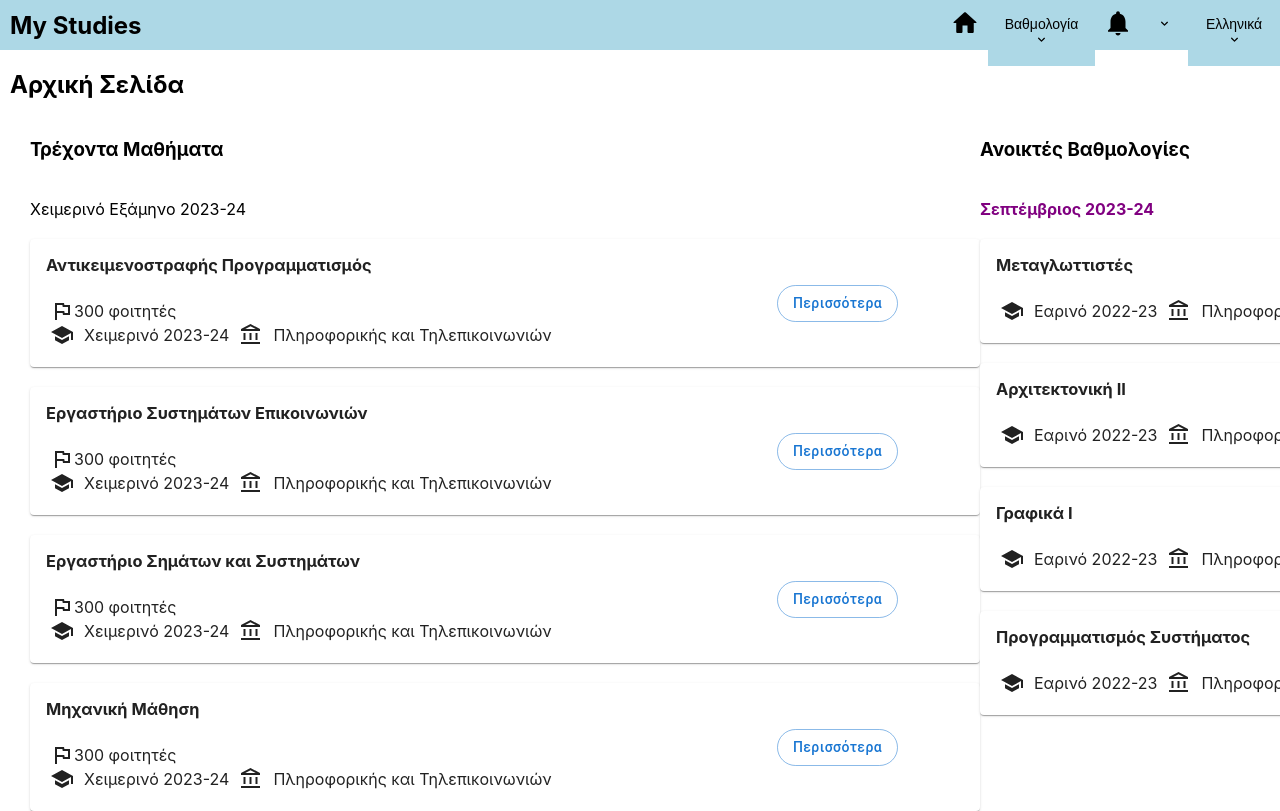
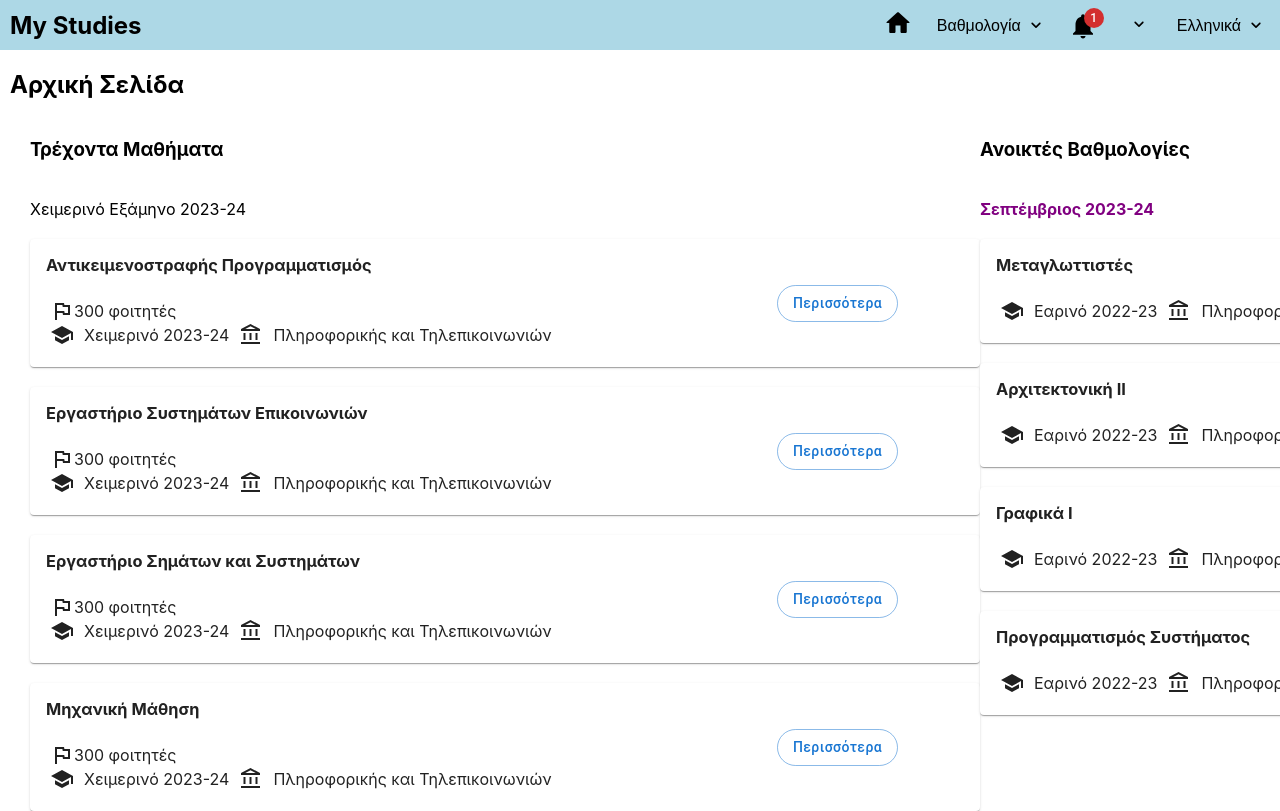
Before and after one commit to mgiannopoulos24/mystudiesv2, a React (Create React App) app: page /MainProf in a window 1280 px wide. Shown: the top 811 px of the page. Built offline with nearby package versions, Linux system fonts and the light colour scheme; no server answers.

Commit message:
Added notifications and fixed stretch problem

```diff
--- a/src/Header_Page/HeaderProf.css
+++ b/src/Header_Page/HeaderProf.css
@@ -6,7 +6,7 @@
 
 .column-1-header-1{
     display: flex;
-    flex:15%;
+    flex:50%;
     align-items: center;
     justify-content: flex-start;
 }
@@ -15,12 +15,11 @@
     margin-left: 10px;
 }
 
-.column-2-header-1{
-    flex:70%;
-}
+
 
 .column-3-header-1{
-    flex:30%;
+    flex:50%;
+    margin-left: 55%;
 }
 
 .row-icons-1{
@@ -35,25 +34,33 @@
     justify-content: center;
 }
 
+
+.button-text-1 {
+    margin-right: 5px;
+}
+
 .cell-grades-1{
-    display: block;
+    display: inline-block;
     align-items: center;
-    justify-content: center;
 }
 
 
 .cell-notif-1{
+    display: inline-block;
+    align-items: center;
     justify-content: center;
+    width:50px;
+    height: 50px;
 
 }
 
 .cell-user-1{
-    display: block;
+    display: inline-block;
     align-items: center;
 }
 
 .cell-lang-1{
-    display: block;
+    display: inline-block;
     align-items: center;
 }
 
@@ -61,9 +68,12 @@
 .dropbutton-1{
     background-color: lightblue;
     color:black;
-    padding: 16px;
-    font-size: 14px;
+    padding: 14px;
+    font-size: 16px;
     border: black;
+    display: flex;
+    justify-content: space-between;
+    align-items: center;
 }
 
 .dropbutton-1 span {
@@ -91,6 +101,16 @@
     display: block;
 }
 
+
+.dropdown-content-1 div{
+    color: black;
+    padding: 12px 16px;
+    text-decoration: none;
+    display: block;
+    font-size: smaller;
+    min-width: 200px;
+}
+
 .dropdown-content-1 option{
     color: black;
     padding: 12px 16px;
@@ -98,6 +118,8 @@
     display: block;
 }
 
+
+.dropdown-content-1 div:hover{ background-color: #ddd;}
 .dropdown-content-1 a:hover{ background-color: #ddd;}
 .dropdown-1:hover .dropdown-content-1 {display: block;}
 .dropdown-1:hover .dropbutton-1{background-color: white;}
--- a/src/Header_Page/HeaderProf.jsx
+++ b/src/Header_Page/HeaderProf.jsx
@@ -5,9 +5,10 @@ import NotificationsIcon from '@mui/icons-material/Notifications';
 import { auth } from "../Firebase/firebase";
 import React, { useState, useEffect } from "react";
 import "./HeaderProf.css"
+import Badge from '@mui/material/Badge';
 
 const HeaderProf=()=>{
-
+    const notificationsCount = 1;
     const [userEmail, setUserEmail] = useState(null);
 
     useEffect(() => {
@@ -27,33 +28,34 @@ const HeaderProf=()=>{
             <div className='column-1-header-1'>
                 <h2>My Studies</h2>
             </div>
-            <div className='column-2-header-1'>
-
-            </div>
             <div className='column-3-header-1'>
                 <div className='row-icons-1'>
                     <div className='cell-home-1'><a href="/MainProf" style={{ textDecoration: 'none', color: 'inherit' }}><HomeRoundedIcon style={{ fontSize: '30px' }}/></a></div>
                     <div className='cell-grades-1'>
                         <div className='dropdown-1'>
-                            <button className='dropbutton-1'>Βαθμολογία<span><ExpandMoreRoundedIcon style={{fontSize: '15px'}}/></span></button>
+                            <button className='dropbutton-1'><span className='button-text-1'>Βαθμολογία</span><ExpandMoreRoundedIcon style={{fontSize: '20px'}}/></button>
                             <div className='dropdown-content-1'>
-                                <a href=''>Πρόσφατη Βαθμολογία</a>
-                                <a href=''>Αναλυτική Βαθμολογία</a>
+                                <a href=''>Δημιουργία Βαθμολογίου</a>
+                                <a href=''>Παρακολούθηση Βαθμολογίου</a>
                             </div>
                         </div>
                     </div>
                     <div className='cell-notif-1'>
                         <div className='dropdown-1'>
-                            <button className='dropbutton-1' style={{padding:'8px',justifyContent:'center',alignItems:"center"}}><NotificationsIcon style={{fontSize: '30px'}}/></button>
+                            <button className='dropbutton-1' style={{padding:'8px',justifyContent:'center',alignItems:"center"}}>
+                                <Badge badgeContent={notificationsCount} overlap="circular" color="error" >
+                                    <NotificationsIcon style={{fontSize: '30px'}}/>
+                                </Badge>
+                            </button>
                             <div className="dropdown-content-1">
-                                <a href=''></a>
-                                <a href=''>Όλα τα μηνύματα</a>
+                                <a href=""><div>Καλημέρα σας. ΓΑΜΩ ΤΗΝ ΠΑΤΡΑ.</div></a>
                             </div>
+
                     </div>
                     </div>
                     <div className='cell-user-1'>
                         <div className='dropdown-1'>
-                            <button className='dropbutton-1'>{userEmail}<span><ExpandMoreRoundedIcon style={{fontSize: '15px'}}/></span></button>
+                            <button className='dropbutton-1'><span className='button-text-1'>{userEmail}</span><ExpandMoreRoundedIcon style={{fontSize: '20px'}}/></button>
                             <div className='dropdown-content-1'>
                                 <a href=''>Το προφίλ μου</a>
                                 <a href='/Login'>Αποσύνδεση</a>
@@ -62,7 +64,7 @@ const HeaderProf=()=>{
                     </div>
                     <div className='cell-lang-1'>
                         <div className='dropdown-1'>
-                            <button className='dropbutton-1'>Ελληνικά<span><ExpandMoreRoundedIcon style={{fontSize: '15px'}}/></span></button>
+                            <button className='dropbutton-1'><span className='button-text-1'>Ελληνικά</span><ExpandMoreRoundedIcon style={{fontSize: '20px'}}/></button>
                             <div className='dropdown-content-1'>
                                 <option>Αγγλικά</option>
                             </div>
```
